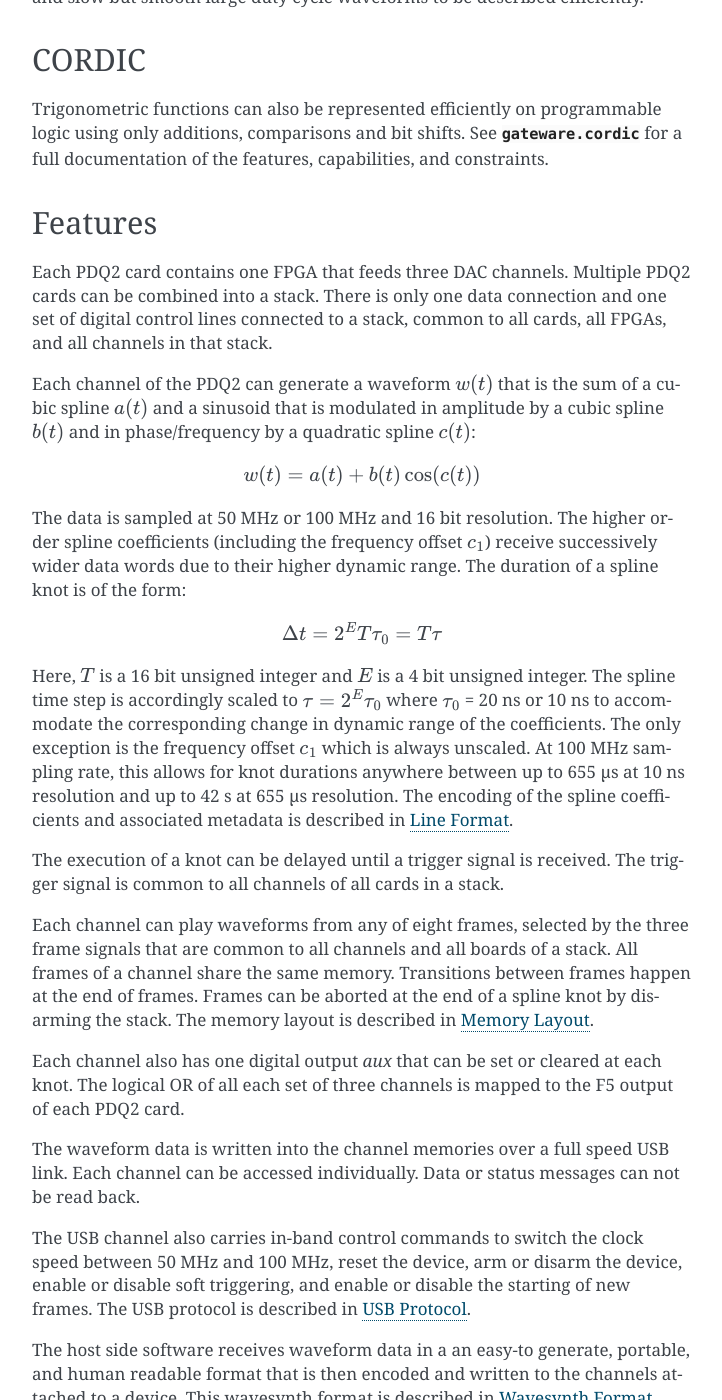
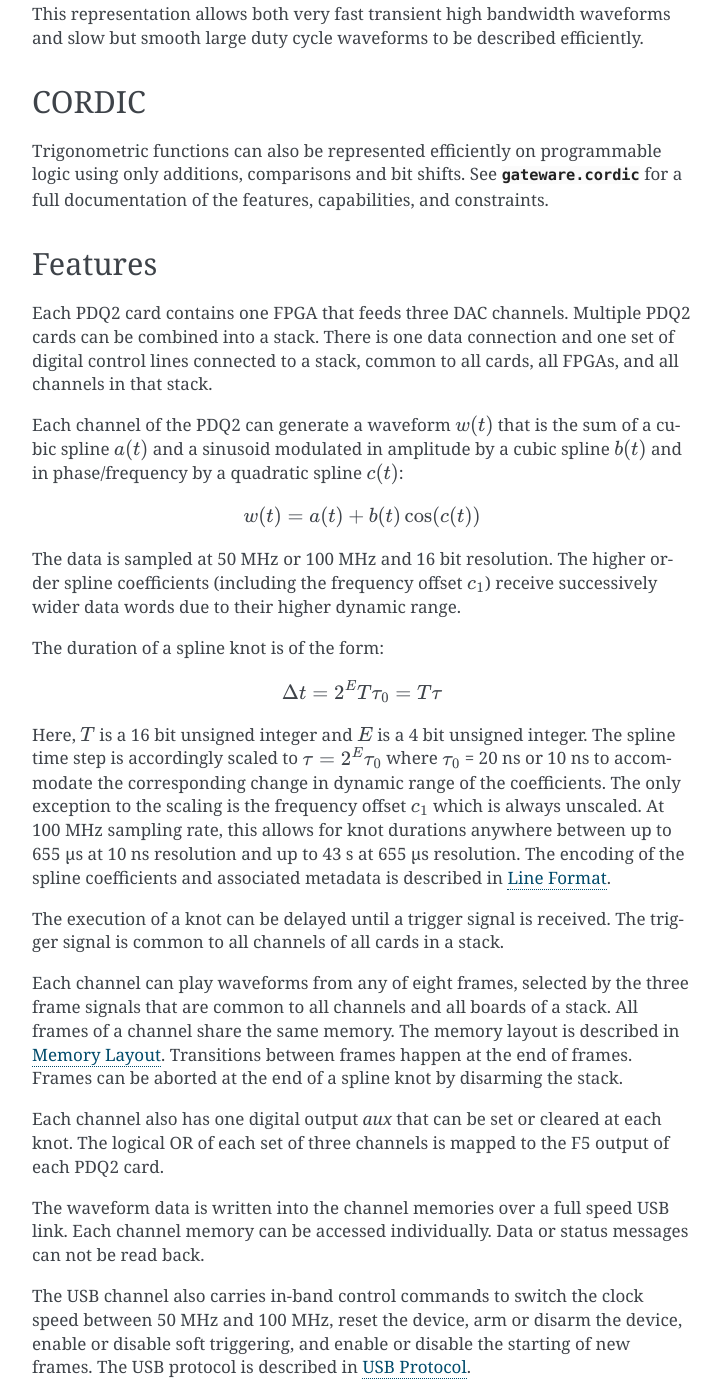
Before and after one commit to nist-ionstorage/pdq2, a Sphinx documentation site: the page built from doc/architecture.rst, in a window 1280 px wide and 1400 px high, scrolled down 1586 px. Shown: the whole window, without its empty margins (388-1110 px from the left). Built offline with Sphinx 7.4.7, drawn with Linux system fonts in a browser that asks for light colours; some of the changed text lies outside the part shown.

Commit message:
doc: fixes

```diff
--- a/doc/architecture.rst
+++ b/doc/architecture.rst
@@ -2,18 +2,15 @@
 ============
 
 The PDQ2 is an interpolating, scalable, high speed arbitrary waveform generator.
-Many use cases of analog voltages in physics experiments do not continuously need large bandwidth analog signals yet the signals need to be clean and with very small content of spurious frequencies.
-Many use cases are covered by either a large bandwidth at very small duty cycle or a very small bandwidth at longer duty cycles.
-It is therefore prudent to generate, represent, transfer, and store the output waveform data in a compressed format.
 
     * Outputs: 16 bit DACs, +- 10V
     * Sample rate and interpolation speed: 50 MHz or 100 MHz online selectable.
     * Scalability: Three DACs per board.
       Up to 16 boards stackable to provide 48 channels per USB device.
-      Number of PDQ2 stacks only limited by maximum number of USB devices per computer.
+      Number of PDQ2 stacks limited by maximum number of USB devices per computer.
     * Memory: 16 KiB or 8 KiB per channel. Compact partitionable data format.
     * Interpolation: DC bias B-spline: constant, linear, quadratic, or cubic.
-      Selectable for each knot, each channel.
+      Selectable for each spline knot, each channel.
     * DDS output per channel: 32 bit frequency, 16 bit phase offset, 48 bit frequency chirp.
       Cubic spline amplitude modulation, aligned with frequency/phase modulator.
       DDS output added to DC bias spline.
@@ -70,25 +70,25 @@
 
 Each PDQ2 card contains one FPGA that feeds three DAC channels.
 Multiple PDQ2 cards can be combined into a stack.
-There is only one data connection and one set of digital control lines connected to a stack, common to all cards, all FPGAs, and all channels in that stack.
+There is one data connection and one set of digital control lines connected to a stack, common to all cards, all FPGAs, and all channels in that stack.
 
-Each channel of the PDQ2 can generate a waveform :math:`w(t)` that is the sum of a cubic spline :math:`a(t)` and a sinusoid that is modulated in amplitude by a cubic spline :math:`b(t)` and in phase/frequency by a quadratic spline :math:`c(t)`:
+Each channel of the PDQ2 can generate a waveform :math:`w(t)` that is the sum of a cubic spline :math:`a(t)` and a sinusoid modulated in amplitude by a cubic spline :math:`b(t)` and in phase/frequency by a quadratic spline :math:`c(t)`:
 
 .. math::
     w(t) = a(t) + b(t) \cos(c(t))
 
 The data is sampled at 50 MHz or 100 MHz and 16 bit resolution.
 The higher order spline coefficients (including the frequency offset :math:`c_1`) receive successively wider data words due to their higher dynamic range.
+
 The duration of a spline knot is of the form:
-
 
 .. math::
     \Delta t = 2^E T \tau_0 = T \tau
 
 Here, :math:`T` is a 16 bit unsigned integer and :math:`E` is a 4 bit unsigned integer.
 The spline time step is accordingly scaled to :math:`\tau = 2^E \tau_0` where :math:`\tau_0` = 20 ns or 10 ns to accommodate the corresponding change in dynamic range of the coefficients.
-The only exception is the frequency offset :math:`c_1` which is always unscaled.
-At 100 MHz sampling rate, this allows for knot durations anywhere between up to 655 µs at 10 ns resolution and up to 42 s at 655 µs resolution.
+The only exception to the scaling is the frequency offset :math:`c_1` which is always unscaled.
+At 100 MHz sampling rate, this allows for knot durations anywhere between up to 655 µs at 10 ns resolution and up to 43 s at 655 µs resolution.
 The encoding of the spline coefficients and associated metadata is described in :ref:`data-format`.
 
 The execution of a knot can be delayed until a trigger signal is received.
@@ -96,19 +96,19 @@
 
 Each channel can play waveforms from any of eight frames, selected by the three frame signals that are common to all channels and all boards of a stack.
 All frames of a channel share the same memory.
+The memory layout is described in :ref:`memory-layout`.
 Transitions between frames happen at the end of frames.
 Frames can be aborted at the end of a spline knot by disarming the stack.
-The memory layout is described in :ref:`memory-layout`.
 
 Each channel also has one digital output `aux` that can be set or cleared at each knot.
-The logical OR of all each set of three channels is mapped to the F5 output of each PDQ2 card.
+The logical OR of each set of three channels is mapped to the F5 output of each PDQ2 card.
 
 The waveform data is written into the channel memories over a full speed USB link.
-Each channel can be accessed individually.
+Each channel memory can be accessed individually.
 Data or status messages can not be read back.
 
 The USB channel also carries in-band control commands to switch the clock speed between 50 MHz and 100 MHz, reset the device, arm or disarm the device, enable or disable soft triggering, and enable or disable the starting of new frames.
 The USB protocol is described in :ref:`usb-protocol`.
 
-The host side software receives waveform data in a an easy-to generate, portable, and human readable format that is then encoded and written to the channels attached to a device.
+The host side software receives waveform data in an easy-to generate, portable, and human readable format that is then encoded and written to the channels attached to a device.
 This wavesynth format is described in :ref:`wavesynth-format`.
```
Also changed, not shown: other parts of doc/architecture.rst (+7 -4 lines), doc/manual.rst (+38 -40 lines).
